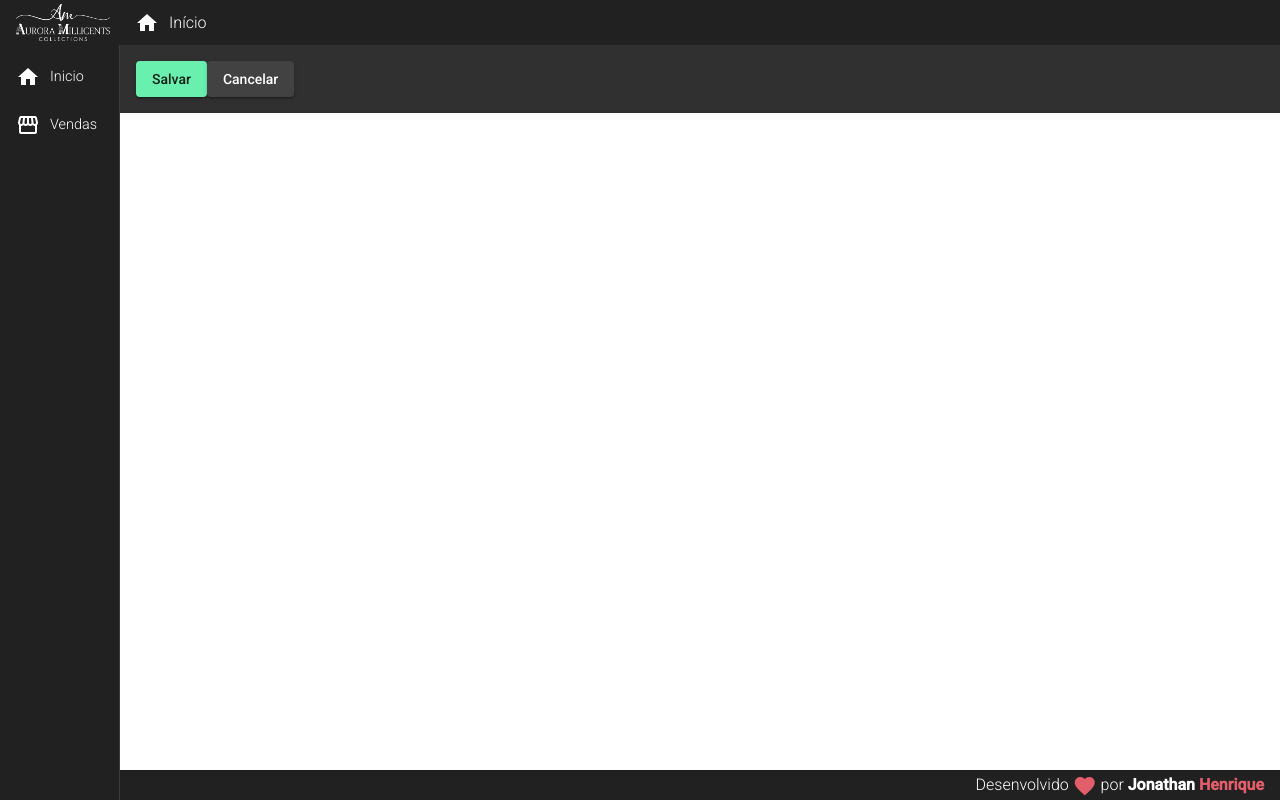
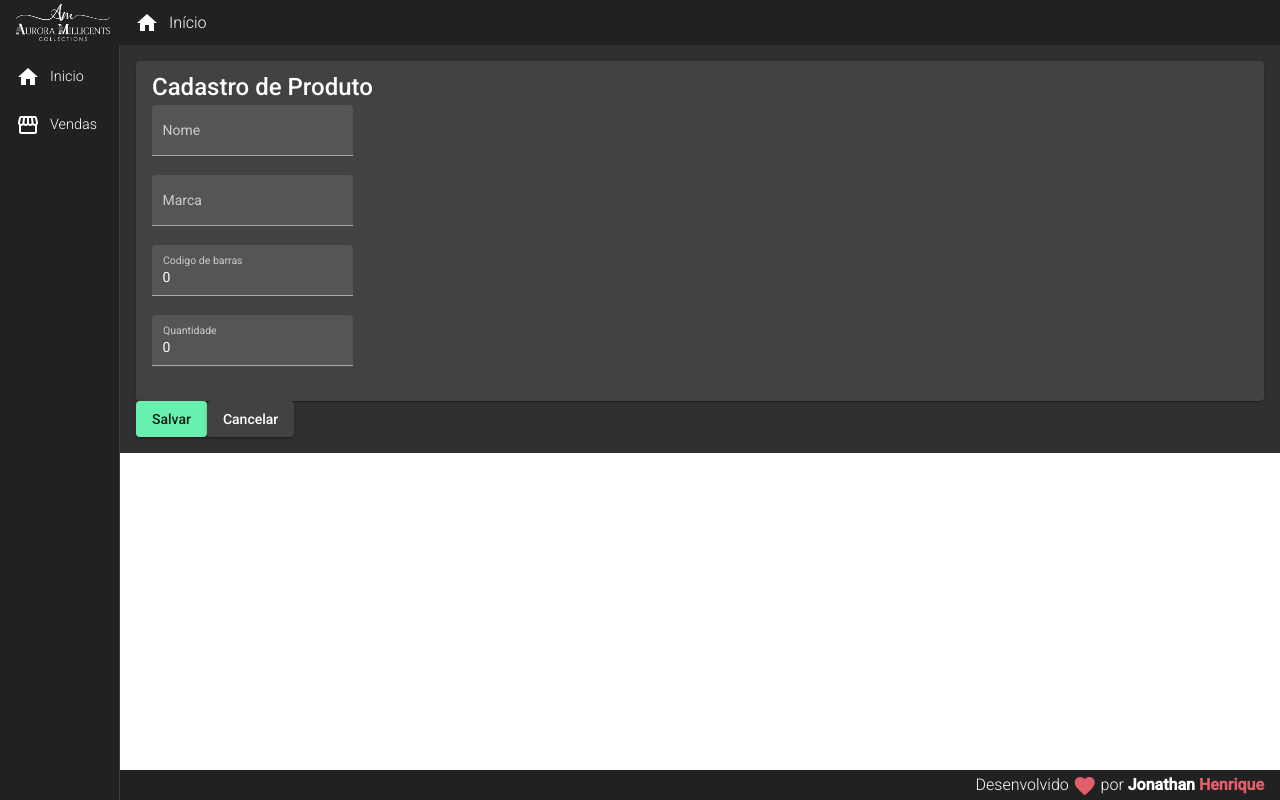
Before and after one commit to jonathan1Henrique/estudo-angular, an Angular app: page /produto/create in a window 1280 px wide. Built offline with nearby package versions, Linux system fonts and the light colour scheme.

Commit message:
Formulario criar produto

```diff
--- a/src/app/components/produto/produto-create/produto-create.component.css
+++ b/src/app/components/produto/produto-create/produto-create.component.css
@@ -0,0 +1,6 @@
+form {
+    display: flex;
+    flex-direction: column;
+    align-items: flex-start;
+
+}
--- a/src/app/components/produto/produto-create/produto-create.component.html
+++ b/src/app/components/produto/produto-create/produto-create.component.html
@@ -1,3 +1,31 @@
+<mat-card>
+    <mat-card-title>
+        Cadastro de Produto
+    </mat-card-title>
+    <form>
+        <mat-form-field appearance="fill">
+            <mat-label>Nome</mat-label>
+            <input matInput placeholder="Nome do produto" [(ngModel)]="produto.nome" name="nome" class="inputNome">
+        </mat-form-field>
+
+        <mat-form-field appearance="fill">
+            <mat-label>Marca</mat-label>
+            <input matInput placeholder="Marca do produto" [(ngModel)]="produto.marca" name="marca">
+        </mat-form-field>
+
+        <mat-form-field appearance="fill">
+            <mat-label>Codigo de barras</mat-label>
+            <input matInput placeholder="Código de barras" [(ngModel)]="produto.codigoBarra" name="codigoBarra" type="number">
+        </mat-form-field>
+
+        <mat-form-field appearance="fill">
+            <mat-label>Quantidade</mat-label>
+            <input matInput placeholder="Quantidade" [(ngModel)]="produto.quantidade" name="quantidade" type="number">
+        </mat-form-field>
+    </form>
+</mat-card>
+
+
 <button mat-raised-button (click)="criarProduto()" color="accent">
     Salvar
 </button>
--- a/src/app/components/produto/produto-create/produto-create.component.ts
+++ b/src/app/components/produto/produto-create/produto-create.component.ts
@@ -1,7 +1,7 @@
-import { Produto } from './../produto.model';
 import { Component, OnInit } from '@angular/core';
 import { Router } from '@angular/router';
 import { ProdutoService } from '../produto.service';
+import { Produto } from './../produto.model';
 
 @Component({
   selector: 'app-produto-create',
@@ -11,10 +11,10 @@ import { ProdutoService } from '../produto.service';
 export class ProdutoCreateComponent implements OnInit {
 
   produto: Produto = {
-    nome: "Lancer",
-    marca: "Mit",
-    codigoBarra: 1234,
-    quantidade: 34
+    nome: '',
+    marca: '',
+    codigoBarra: 0,
+    quantidade: 0
 
   };
 
--- a/src/app/components/produto/produto.service.ts
+++ b/src/app/components/produto/produto.service.ts
@@ -23,8 +23,8 @@ export class ProdutoService {
     })
   }
 
-  criar(produto : Produto): Observable<Produto>{
-    return this.http.post<Produto>(this.baseUrl, produto);
+  criar(produto : Produto): Observable<any>{
+    return this.http.post<any>(this.baseUrl, produto);
   }
 
 }
--- a/tsconfig.json
+++ b/tsconfig.json
@@ -5,6 +5,7 @@
     "baseUrl": "./",
     "outDir": "./dist/out-tsc",
     "forceConsistentCasingInFileNames": true,
+    "strictPropertyInitialization": false,
     "strict": true,
     "noImplicitReturns": true,
     "noFallthroughCasesInSwitch": true,
@@ -20,6 +21,7 @@
       "es2018",
       "dom"
     ]
+
   },
   "angularCompilerOptions": {
     "enableI18nLegacyMessageIdFormat": false,
```
Also changed, not shown: src/app/app.module.ts (+8 -1 lines).
